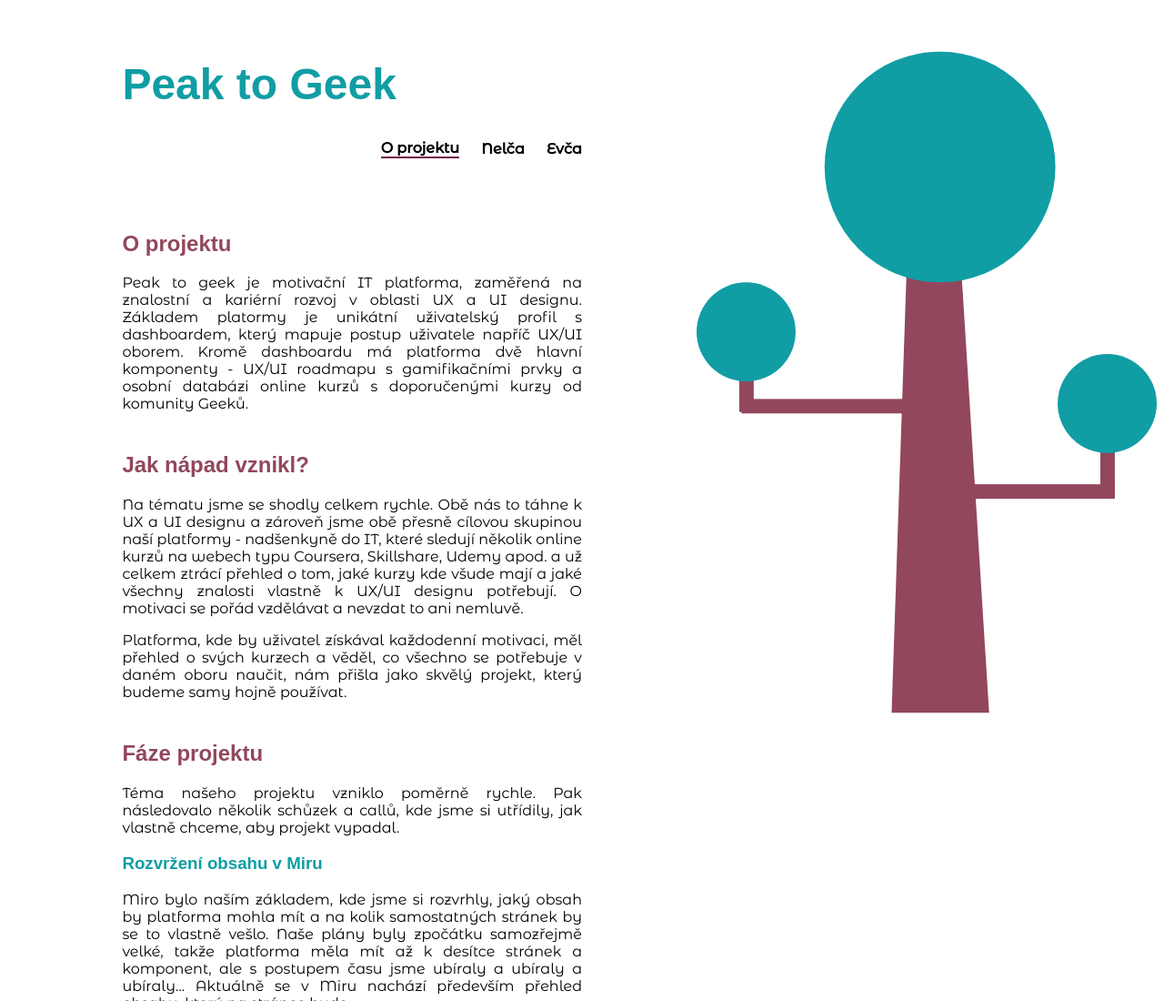
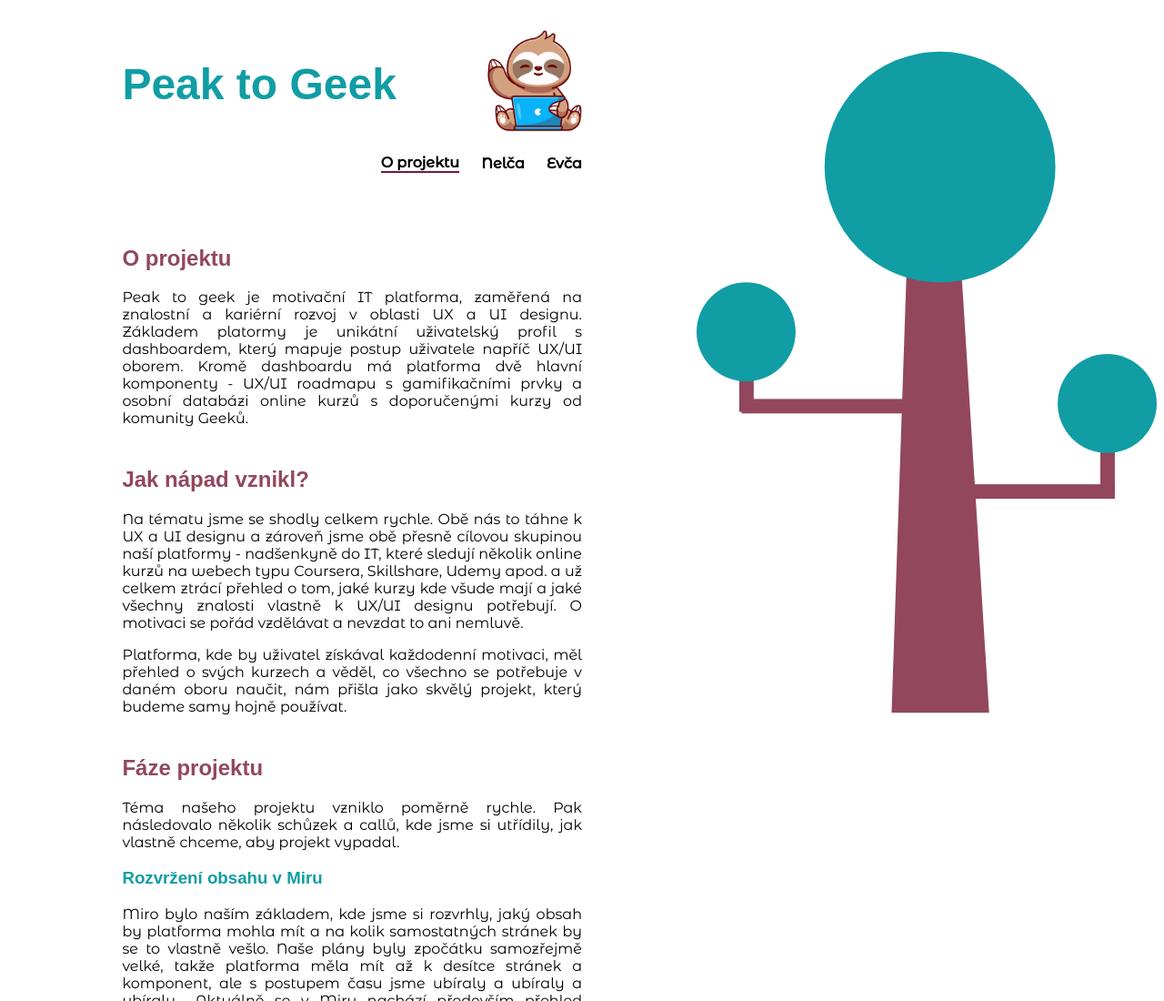
Before and after one commit to Nelusa/o-projektu, a plain HTML site: page index.html in a window 1280 px wide. Shown: the top 1100 px of the page at 91% size. Drawn offline with Linux system fonts and the light colour scheme; a web font is replaced by a local one.

Commit message:
přidat lenochoda

```diff
--- a/index.html
+++ b/index.html
@@ -11,7 +11,10 @@
     <div id="main-page">
       <div class="container">
         <header>
-          <h1 id="o-projektu">Peak to Geek</h1>
+          <div class="heading">
+            <h1 id="o-projektu">Peak to Geek</h1>
+            <img src="sloth.png" alt="Lenochodík" />
+          </div>
           <nav id="navigation" class="info-navigation">
             <ul id="info-navigation__items">
               <li class="info-navigation__item navigation__item--actual">
--- a/style.css
+++ b/style.css
@@ -49,6 +49,16 @@ h2 {
   font-family: 'Kodchasan', sans-serif;
   color: var(--main-pink);
   padding-top: 1em;
+}
+
+.heading {
+  display: flex;
+  justify-content: space-between;
+}
+
+.heading img {
+  height: 7rem;
+  margin-left: 1rem;
 }
 
 a {
```
Also changed, not shown: sloth.png (added).
